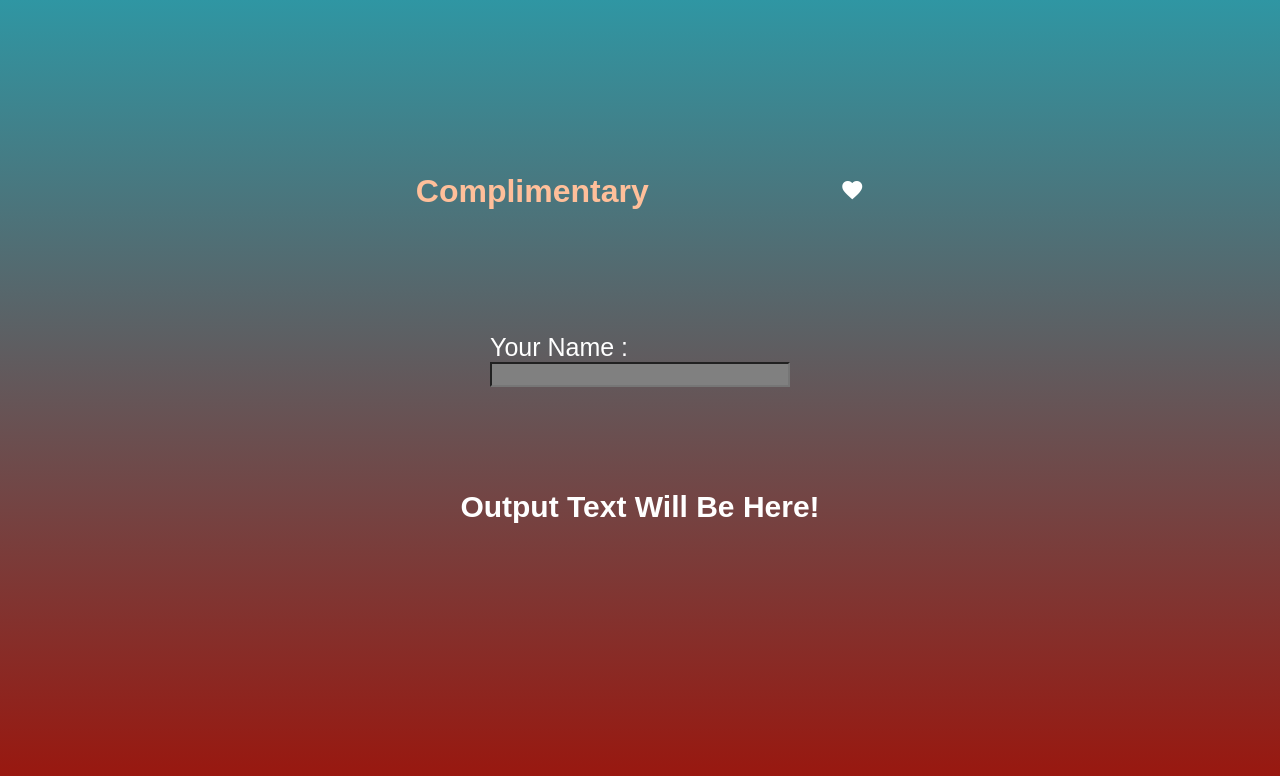
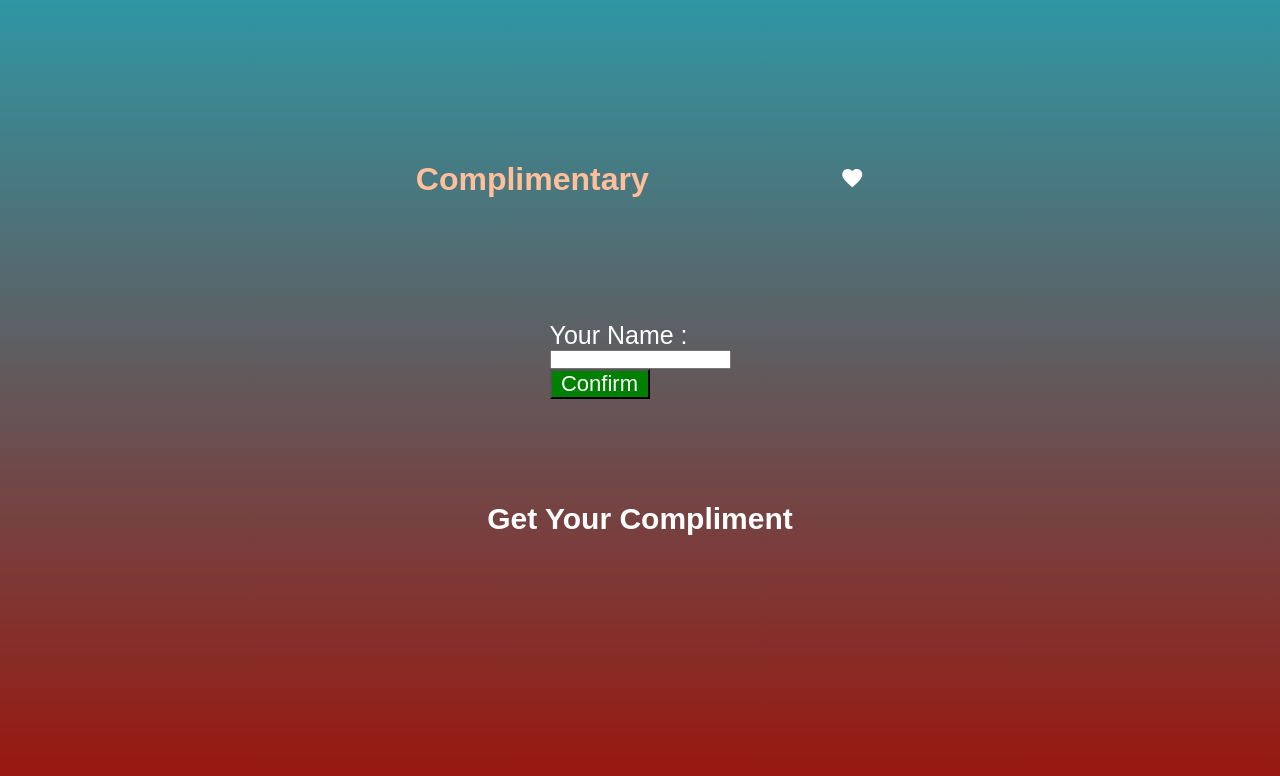
Before and after one commit to mfatihp/javascript, a plain HTML site: page compliment-app/index.html in a window 1280 px wide. Drawn offline with Linux system fonts and the light colour scheme.

Commit message:
Added confirm function

```diff
--- a/compliment-app/compliment_app.js
+++ b/compliment-app/compliment_app.js
@@ -1 +1,4 @@
-// Empty for now!!!!
+function confirm() {
+    var text_val =  document.getElementById("text1").value
+    document.getElementById("text2").textContent = `You're beautiful ${text_val}`;
+};
--- a/compliment-app/index.html
+++ b/compliment-app/index.html
@@ -19,13 +19,14 @@
         <div class="textfield">
             <form>
                 <label for="name">Your Name :</label><br>
-                <input type="text" id="name" class="mytext"><br>
+                <input type="text" id="text1"><br>
+                <button onclick="confirm()" type="button" class="textfield-button">Confirm</button>
             </form>
         </div>
 
         <div class="output">
                 <div class="output-section">
-                <h2 class="output-text">Output Text Will Be Here!</h2>
+                <h2 id="text2">Get Your Compliment</h2>
                 </div>
 
         </div>
--- a/compliment-app/style.css
+++ b/compliment-app/style.css
@@ -39,6 +39,12 @@ body{
     background-color: gray;
 }
 
+.textfield-button{
+    width: 100px;
+    font-size: 22px;
+    color: white;
+    background-color: green;
+}
 .output{
     height: 30vh;
     width: 50%;
```
